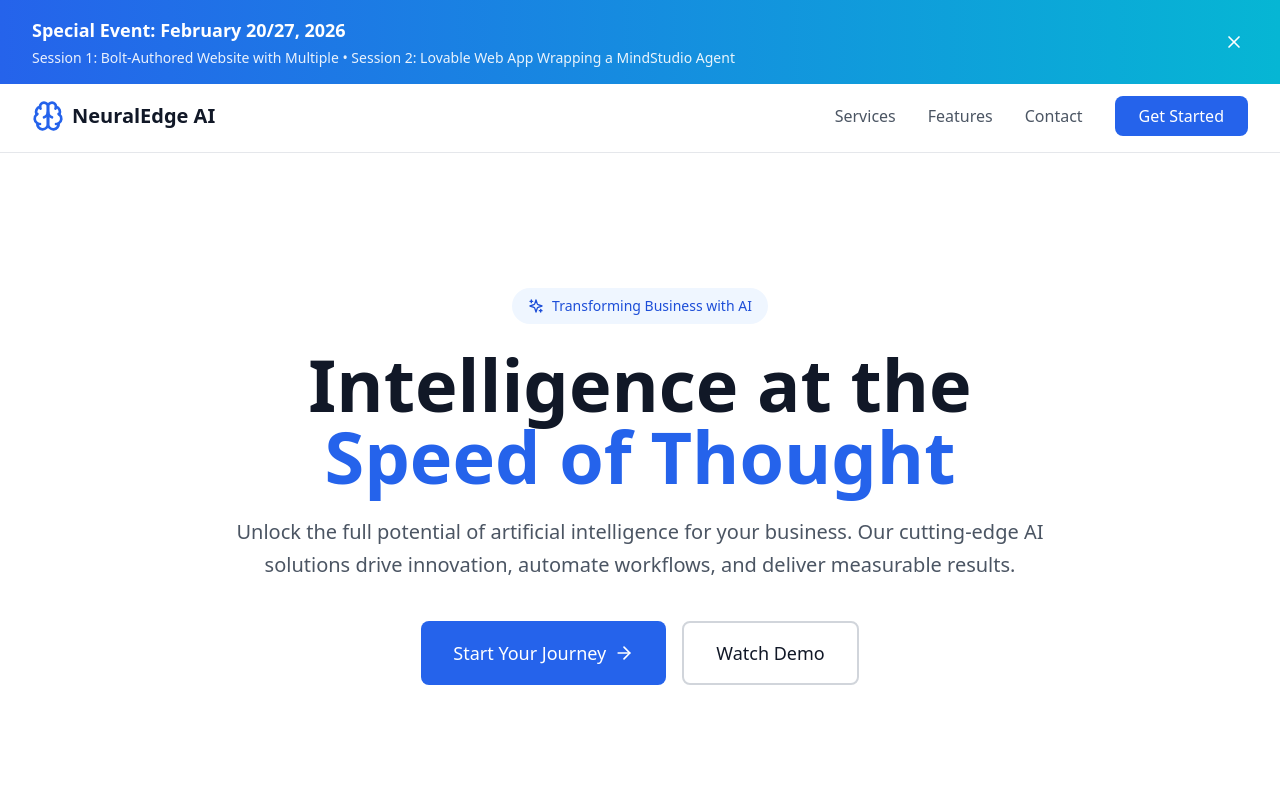
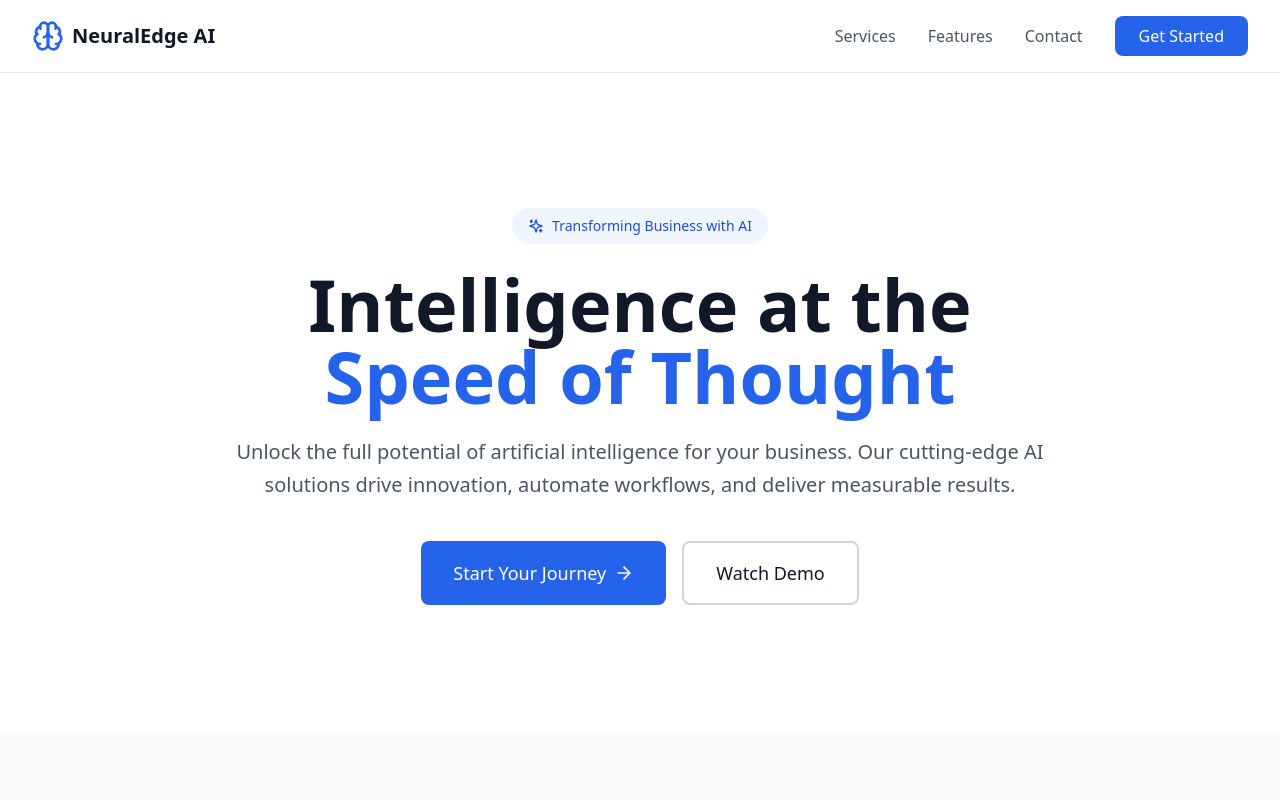
Before and after one commit to jmunroe/NeuralEdgeAI, a React (Vite) app: page / in a window 1280 px wide. Shown: the top 800 px of the page. Built offline with nearby package versions, Linux system fonts and the light colour scheme.

Commit message:
Revert "Add event header for a special event"

```diff
--- a/index.html
+++ b/index.html
@@ -4,7 +4,7 @@
     <meta charset="UTF-8" />
     <link rel="icon" type="image/svg+xml" href="/vite.svg" />
     <meta name="viewport" content="width=device-width, initial-scale=1.0" />
-    <title>AI Services Landing Page</title>
+    <title data-default>NeuralEdge AI - Transform Your Business with Artificial Intelligence</title>
     <meta name="description" content="Leading AI services company providing machine learning, process automation, and enterprise security solutions." />
     <meta property="og:image" content="https://bolt.new/static/og_default.png" />
     <meta name="twitter:card" content="summary_large_image" />
--- a/src/App.tsx
+++ b/src/App.tsx
@@ -1,34 +1,12 @@
-import { Brain, Sparkles, Zap, Shield, ArrowRight, Menu, X, X as CloseIcon } from 'lucide-react';
+import { Brain, Sparkles, Zap, Shield, ArrowRight, Menu, X } from 'lucide-react';
 import { useState } from 'react';
 
 function App() {
   const [mobileMenuOpen, setMobileMenuOpen] = useState(false);
-  const [bannerOpen, setBannerOpen] = useState(true);
 
   return (
     <div className="min-h-screen bg-white">
-      {bannerOpen && (
-        <div className="fixed top-0 left-0 right-0 z-[60] bg-gradient-to-r from-blue-600 to-cyan-500 text-white">
-          <div className="max-w-7xl mx-auto px-4 sm:px-6 lg:px-8 py-4 flex items-center justify-between">
-            <div className="flex-1">
-              <div className="text-center md:text-left">
-                <p className="font-bold text-lg mb-1">Special Event: February 20/27, 2026</p>
-                <p className="text-sm opacity-90">
-                  Session 1: Bolt-Authored Website with Multiple • Session 2: Lovable Web App Wrapping a MindStudio Agent
-                </p>
-              </div>
-            </div>
-            <button
-              onClick={() => setBannerOpen(false)}
-              className="flex-shrink-0 ml-4 p-1 hover:bg-white/20 rounded transition-colors"
-              aria-label="Close banner"
-            >
-              <X className="w-5 h-5" />
-            </button>
-          </div>
-        </div>
-      )}
-      <header className={`fixed left-0 right-0 bg-white/80 backdrop-blur-md z-50 border-b border-gray-200 transition-all ${bannerOpen ? 'top-20' : 'top-0'}`}>
+      <header className="fixed top-0 left-0 right-0 bg-white/80 backdrop-blur-md z-50 border-b border-gray-200">
         <nav className="max-w-7xl mx-auto px-4 sm:px-6 lg:px-8 py-4 flex items-center justify-between">
           <div className="flex items-center gap-2">
             <Brain className="w-8 h-8 text-blue-600" />
@@ -66,7 +44,7 @@ function App() {
         )}
       </header>
 
-      <main className={`transition-all ${bannerOpen ? 'pt-40' : 'pt-20'}`}>
+      <main className="pt-20">
         <section className="max-w-7xl mx-auto px-4 sm:px-6 lg:px-8 py-20 md:py-32">
           <div className="text-center max-w-4xl mx-auto">
             <div className="inline-flex items-center gap-2 bg-blue-50 text-blue-700 px-4 py-2 rounded-full text-sm font-medium mb-6">
```
